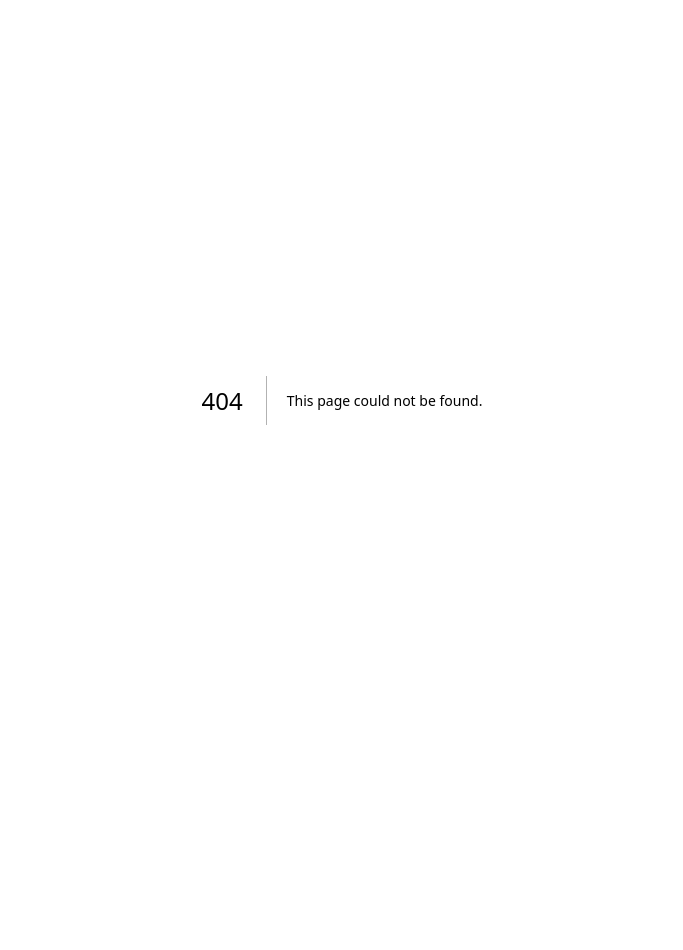
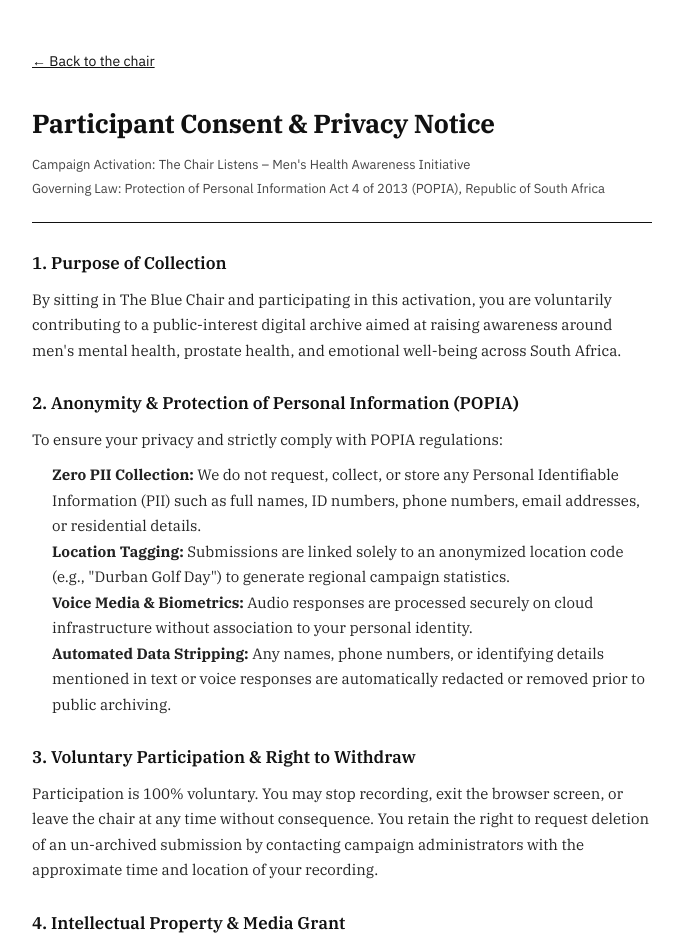
Before and after one commit to Code-Newbies-United/The-Chair-Listens, a Next.js app in the folder the-chair-listens/app/: page /consent-terms in a window 1280 px wide. Before the commit this address had no page. Shown: the top 950 px of the page, without its empty margins (298-981 px from the left). Before the commit the page ends 800 px from the top, so only its background shows below. Built offline with nearby package versions, Linux system fonts and the light colour scheme.

Commit message:
feat(app/consent-terms.jsx): added the consent and privacy notice page

```diff
--- /dev/null
+++ b/the-chair-listens/app/pages/consent-terms.jsx
@@ -0,0 +1,193 @@
+import Link from "next/link";
+
+
+/**
+ * The Chair Listens - Participant Consent & Privacy Notice
+ * Route: /consent-terms
+ */
+
+const styles = {
+  page: {
+    minHeight: "100vh",
+    width: "100%",
+    display: "flex",
+    justifyContent: "center",
+    background: "#FFFFFF",
+    fontFamily: "'IBM Plex Sans', sans-serif",
+    padding: "48px 20px 72px",
+    boxSizing: "border-box",
+  },
+  frame: {
+    width: "100%",
+    maxWidth: "620px",
+  },
+  back: {
+    display: "inline-block",
+    fontSize: "14px",
+    marginBottom: "32px",
+  },
+  h1: {
+    fontFamily: "'IBM Plex Serif', serif",
+    fontWeight: 700,
+    fontSize: "26px",
+    color: "#111111",
+    margin: "0 0 12px 0",
+    letterSpacing: "-0.01em",
+  },
+  meta: {
+    fontSize: "13px",
+    color: "#444444",
+    margin: "0 0 4px 0",
+  },
+  rule: {
+    border: "none",
+    borderTop: "1px solid #111111",
+    margin: "24px 0 8px 0",
+  },
+  section: {
+    marginTop: "28px",
+    marginBottom: "8px",
+  },
+  h2: {
+    fontFamily: "'IBM Plex Serif', serif",
+    fontWeight: 600,
+    fontSize: "17px",
+    color: "#111111",
+    margin: "0 0 10px 0",
+  },
+  body: {
+    fontFamily: "'IBM Plex Serif', serif",
+    fontSize: "15px",
+    lineHeight: 1.7,
+    color: "#222222",
+  },
+  list: {
+    margin: 0,
+    paddingLeft: "20px",
+    lineHeight: 1.7,
+  },
+  contactList: {
+    margin: 0,
+    lineHeight: 1.9,
+    listStyle: "none",
+    paddingLeft: 0,
+  },
+};
+
+ export default function ConsentTerms() {
+  return (
+    <main style={styles.page}>
+      <style>{`
+        @import url('https://fonts.googleapis.com/css2?family=IBM+Plex+Serif:wght@400;500;600;700&family=IBM+Plex+Sans:wght@400;500;600&display=swap');
+        .clisten-back { color: #111111; text-decoration: underline; }
+        .clisten-back:hover { color: #555555; }
+      `}</style>
+
+      <div style={styles.frame}>
+        <Link href="/" style={styles.back} className="clisten-back">
+          &larr; Back to the chair
+        </Link>
+
+        <h1 style={styles.h1}>Participant Consent &amp; Privacy Notice</h1>
+        <p style={styles.meta}>
+          Campaign Activation: The Chair Listens &ndash; Men's Health
+          Awareness Initiative
+        </p>
+        <p style={styles.meta}>
+          Governing Law: Protection of Personal Information Act 4 of 2013
+          (POPIA), Republic of South Africa
+        </p>
+
+        <hr style={styles.rule} />
+
+        <Section num="1" title="Purpose of Collection">
+          By sitting in The Blue Chair and participating in this
+          activation, you are voluntarily contributing to a
+          public-interest digital archive aimed at raising awareness
+          around men's mental health, prostate health, and emotional
+          well-being across South Africa.
+        </Section>
+
+        <Section num="2" title="Anonymity & Protection of Personal Information (POPIA)">
+          <p style={{ margin: "0 0 10px 0" }}>
+            To ensure your privacy and strictly comply with POPIA
+            regulations:
+          </p>
+          <ul style={styles.list}>
+            <li>
+              <strong>Zero PII Collection:</strong> We do not request,
+              collect, or store any Personal Identifiable Information (PII)
+              such as full names, ID numbers, phone numbers, email
+              addresses, or residential details.
+            </li>
+            <li>
+              <strong>Location Tagging:</strong> Submissions are linked
+              solely to an anonymized location code (e.g., "Durban Golf
+              Day") to generate regional campaign statistics.
+            </li>
+            <li>
+              <strong>Voice Media & Biometrics:</strong> Audio responses
+              are processed securely on cloud infrastructure without
+              association to your personal identity.
+            </li>
+            <li>
+              <strong>Automated Data Stripping:</strong> Any names, phone
+              numbers, or identifying details mentioned in text or voice
+              responses are automatically redacted or removed prior to
+              public archiving.
+            </li>
+          </ul>
+        </Section>
+
+        <Section num="3" title="Voluntary Participation & Right to Withdraw">
+          Participation is 100% voluntary. You may stop recording, exit
+          the browser screen, or leave the chair at any time without
+          consequence. You retain the right to request deletion of an
+          un-archived submission by contacting campaign administrators
+          with the approximate time and location of your recording.
+        </Section>
+
+        <Section num="4" title="Intellectual Property & Media Grant">
+          By submitting your response, you grant The Chair Listens a
+          non-exclusive, royalty-free, perpetual, worldwide license to
+          use, reproduce, edit, publish, display, and distribute your
+          anonymized response in campaign archives, social media
+          platforms, research summaries, and educational broadcasts. You
+          waive any claim to monetary compensation or royalties.
+        </Section>
+
+        <Section num="5" title="Non-Clinical Disclaimer & Crisis Support">
+          <p style={{ margin: "0 0 14px 0" }}>
+            This installation provides health reflection and
+            awareness&mdash;it does not offer medical diagnoses or
+            therapy. If you or a loved one require immediate mental
+            health or crisis support, please reach out to:
+          </p>
+          <ul style={styles.contactList}>
+            <li>
+              <strong>SADAG (SA Depression &amp; Anxiety Group):</strong>{" "}
+              0800 567 567 (24/7 Helpline)
+            </li>
+            <li>
+              <strong>Suicide Crisis Helpline:</strong> 0800 21 22 23
+            </li>
+            <li>
+              <strong>National Health Helpline:</strong> 0800 029 999
+            </li>
+          </ul>
+        </Section>
+      </div>
+    </main>
+  );
+}
+
+function Section({ num, title, children }) {
+  return (
+    <section style={styles.section}>
+      <h2 style={styles.h2}>
+        {num}. {title}
+      </h2>
+      <div style={styles.body}>{children}</div>
+    </section>
+  );
+}
```
